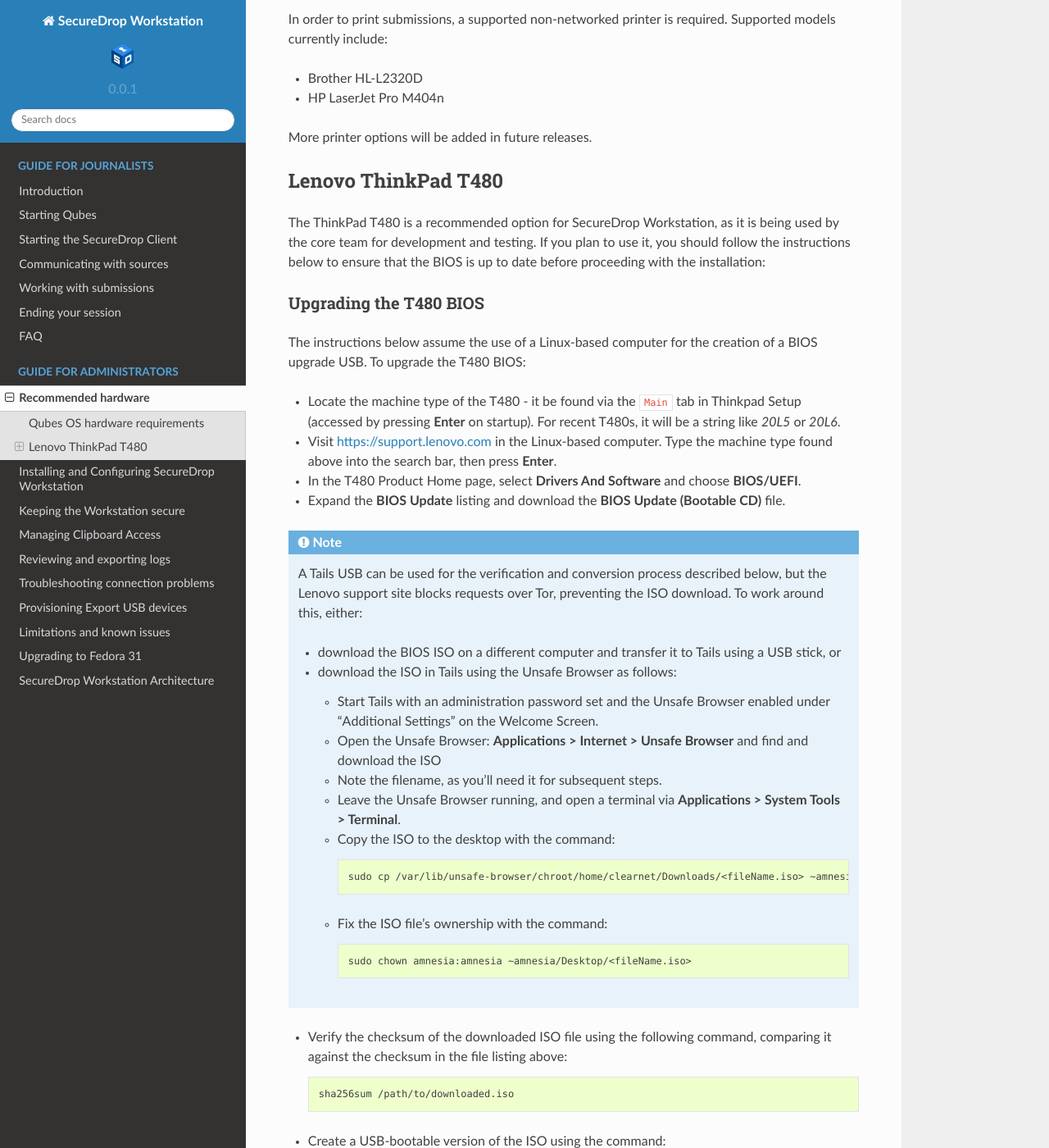
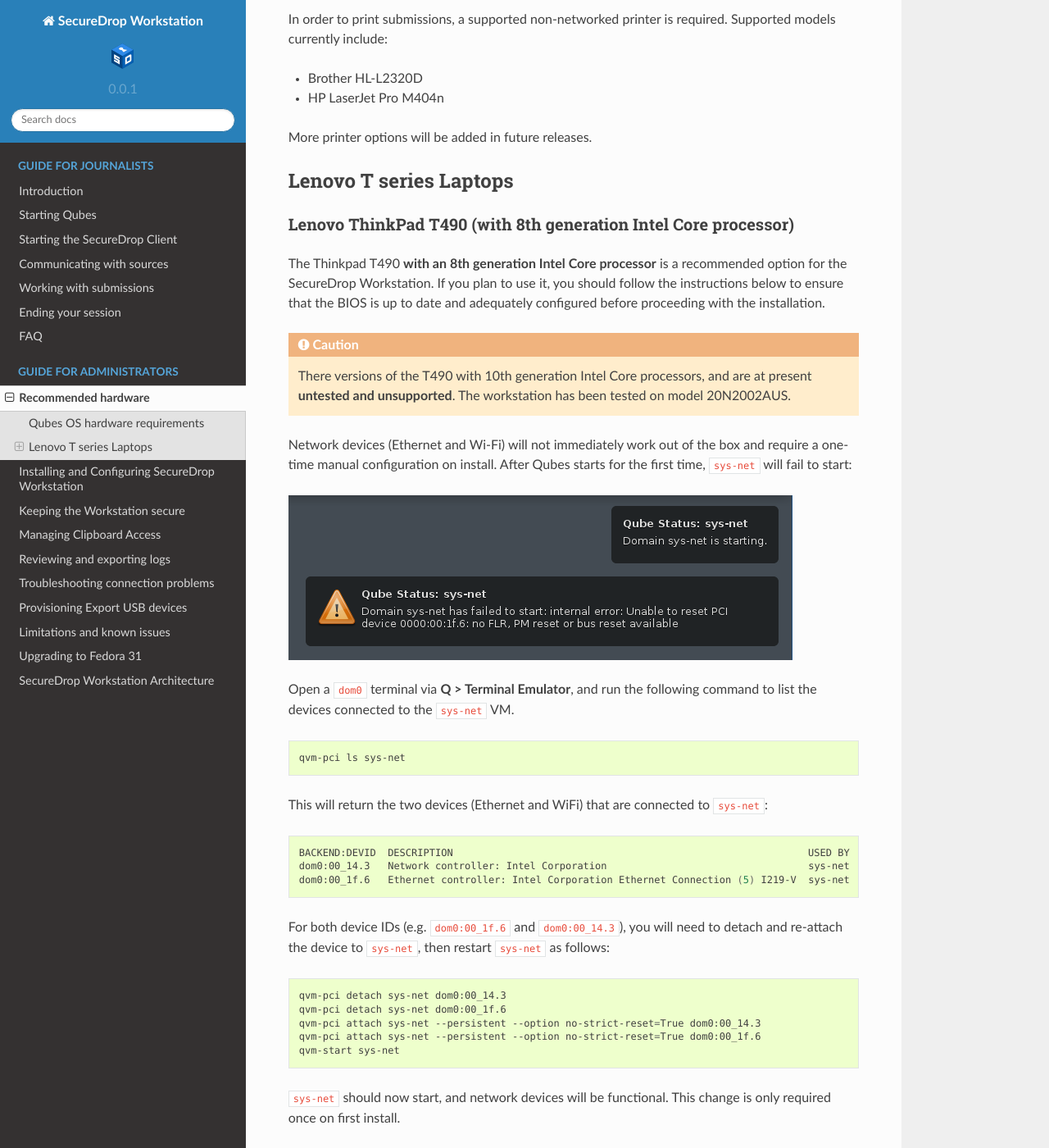
Before and after one commit to freedomofpress/securedrop-workstation-docs, a Sphinx documentation site: the page built from docs/admin/hardware.rst, in a window 1280 px wide and 1400 px high, scrolled down 593 px. Shown: the whole window at 82% size. Built offline with Sphinx 7.4.7 and the Read the Docs theme 2.0.0, drawn with Linux system fonts in a browser that asks for light colours; some of the changed text lies outside the part shown.

Commit message:
Adds documentation for ThinkPad T490 support
Credit to https://groups.google.com/g/qubes-users/c/Z0Kfm53zMxQ/m/IV-AeXE0FAAJ

```diff
--- a/docs/admin/hardware.rst
+++ b/docs/admin/hardware.rst
@@ -22,18 +22,65 @@
 
 More printer options will be added in future releases.
 
+Lenovo T series Laptops
+-----------------------
+
+Lenovo ThinkPad T490 (with 8th generation Intel Core processor)
+~~~~~~~~~~~~~~~~~~~~~~~~~~~~~~~~~~~~~~~~~~~~~~~~~~~~~~~~~~~~~~~
+The Thinkpad T490 **with an 8th generation Intel Core processor** is a recommended option for the SecureDrop Workstation. If you plan to use it, you should follow the instructions below to ensure that the BIOS is up to date and adequately configured before proceeding with the installation.
+
+
+.. caution::
+
+  There versions of the T490 with 10th generation Intel Core processors, and are at present **untested and unsupported**. The workstation has been tested on model 20N2002AUS.
+
+Network devices (Ethernet and Wi-Fi) will not immediately work out of the box and require a one-time manual configuration on install. After Qubes starts for the first time, ``sys-net`` will fail to start:
+
+|screenshot_sys_net_pci_reset|
+
+Open a ``dom0`` terminal via **Q > Terminal Emulator**, and run the following command to list the devices connected to the ``sys-net`` VM.
+
+.. code-block:: sh
+
+  qvm-pci ls sys-net
+
+
+This will return the two devices (Ethernet and WiFi) that are connected to ``sys-net``:
+
+.. code-block:: sh
+
+  BACKEND:DEVID  DESCRIPTION                                                            USED BY
+  dom0:00_14.3   Network controller: Intel Corporation                                  sys-net
+  dom0:00_1f.6   Ethernet controller: Intel Corporation Ethernet Connection (5) I219-V  sys-net
+
+
+For both device IDs (e.g. ``dom0:00_1f.6`` and ``dom0:00_14.3``), you will need to detach and re-attach the device to ``sys-net``, then restart ``sys-net`` as follows:
+
+.. code-block:: sh
+
+  qvm-pci detach sys-net dom0:00_14.3
+  qvm-pci detach sys-net dom0:00_1f.6
+  qvm-pci attach sys-net --persistent --option no-strict-reset=True dom0:00_14.3
+  qvm-pci attach sys-net --persistent --option no-strict-reset=True dom0:00_1f.6
+  qvm-start sys-net
+
+
+``sys-net`` should now start, and network devices will be functional. This change is only required once on first install.
+
+.. |screenshot_sys_net_pci_reset| image:: ../images/screenshot_sys_net_pci_reset.png
+
 Lenovo ThinkPad T480
---------------------
-The ThinkPad T480 is a recommended option for SecureDrop Workstation, as it is being used by the core team for development and testing. If you plan to use it, you should follow the instructions below to ensure that the BIOS is up to date before proceeding with the installation:
+~~~~~~~~~~~~~~~~~~~~
+The ThinkPad T480 is also a recommended option for SecureDrop Workstation, as it is being used by the core team for development and testing. If you plan to use it, you should follow the instructions below to ensure that the BIOS is up to date and adequately configured before proceeding with the installation:
 
 .. _t480_bios:
 
-Upgrading the T480 BIOS
-~~~~~~~~~~~~~~~~~~~~~~~
+Upgrading the BIOS (T480/T490)
+~~~~~~~~~~~~~~~~~~~~~~~~~~~~~~
 
-The instructions below assume the use of a Linux-based computer for the creation of a BIOS upgrade USB. To upgrade the T480 BIOS:
+The instructions below assume the use of a Linux-based computer for the creation of a BIOS upgrade USB. To upgrade the BIOS:
 
-- Locate the machine type of the T480 - it be found via the ``Main`` tab in Thinkpad Setup (accessed by pressing **Enter** on startup). For recent T480s, it will be a string like `20L5` or `20L6`.
+- Locate the machine type of the T480/T490 - it be found via the ``Main`` tab in Thinkpad Setup (accessed by pressing **Enter** on startup). For recent T480s, it will be a string like `20L5` or `20L6`.
 - Visit `<https://support.lenovo.com>`_ in the Linux-based computer. Type the machine type found above into the search bar, then press **Enter**.
 - In the T480 Product Home page, select **Drivers And Software** and choose **BIOS/UEFI**.
 - Expand the **BIOS Update** listing and download the **BIOS Update (Bootable CD)** file.
```
Also changed, not shown: docs/images/screenshot_sys_net_pci_reset.png (added).
